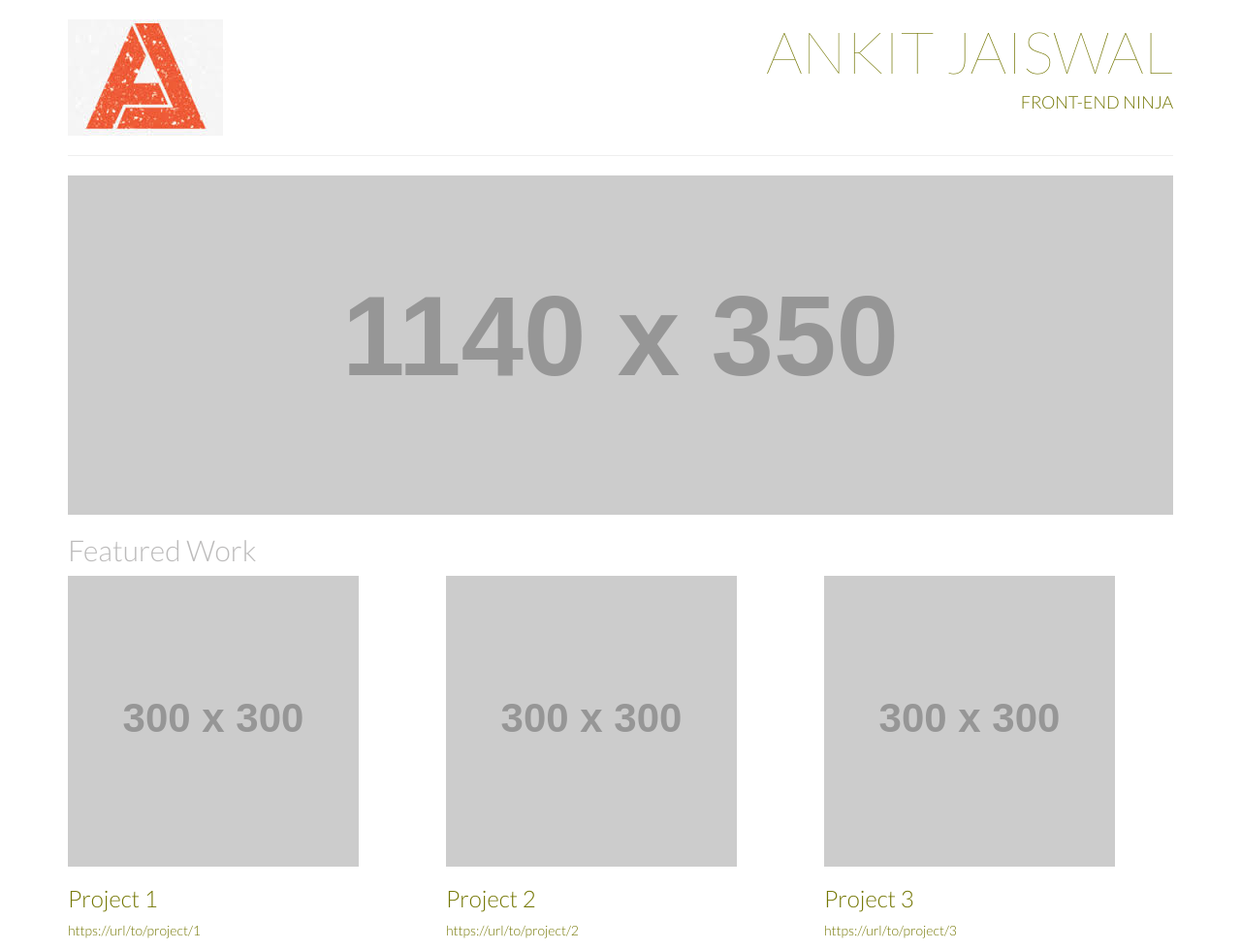
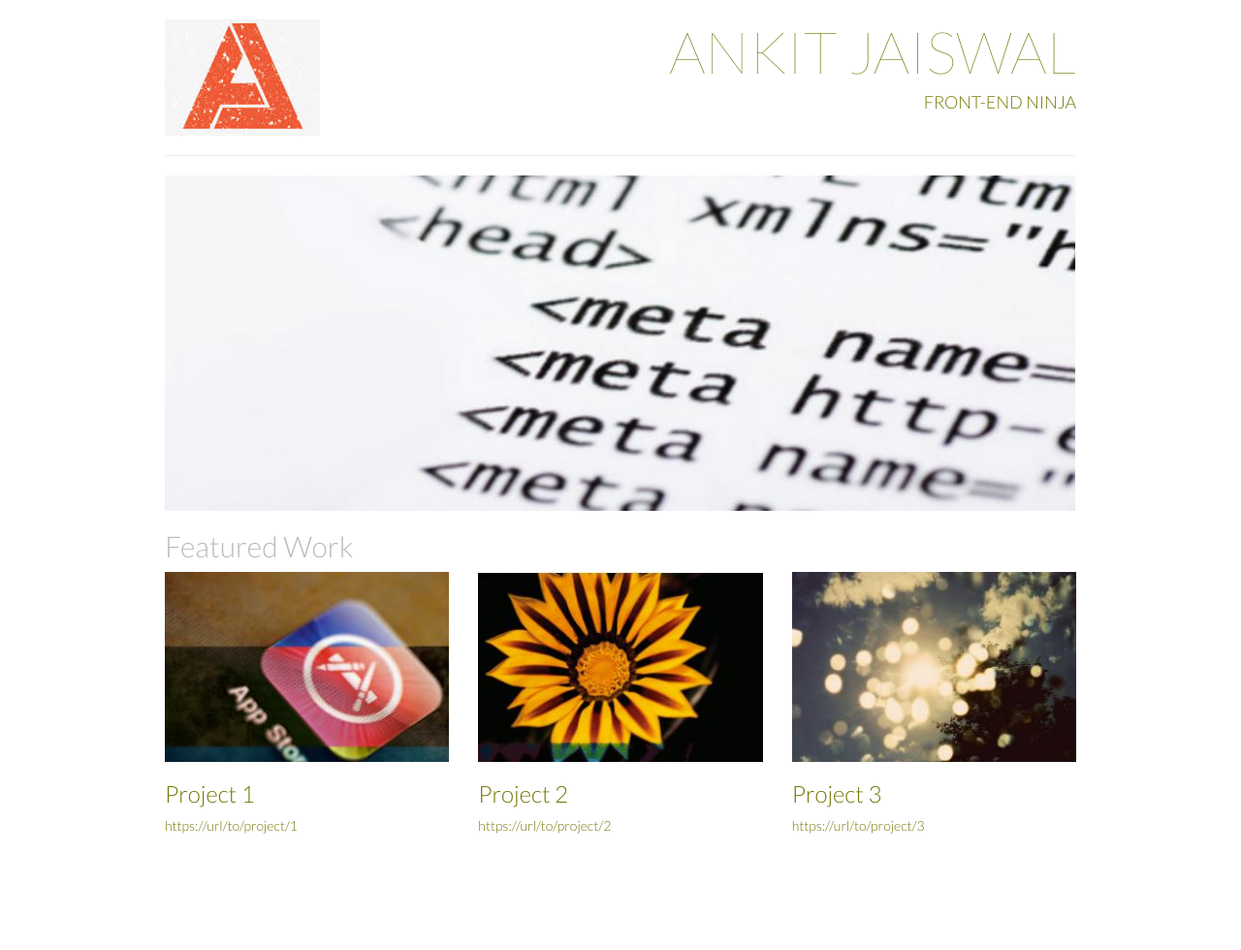
Before and after one commit to ankjai/udacity_fe0315_project_1, a website: page framework/index.html in a window 1280 px wide. Shown: the whole page at 97% size. After the commit the page ends 872 px from the top, so only its background shows below. Drawn offline with Linux system fonts and the light colour scheme; placeholder pictures from the web are drawn by us.

Commit message:
Updating placehold.it img tag to point to real images.

```diff
--- a/framework/css/style.css
+++ b/framework/css/style.css
@@ -1,11 +1,17 @@
-// *{
-// 	border: 1px solid red !important;
-// }
+/**{
+	border: 1px solid red !important;
+}*/
 
 body{
 	font-family: 'Lato', sans-serif;
 	color: #747704;
 	font-weight: 300;
+}
+
+@media (min-width: 1200px) {
+	.container {
+		width: 970px;
+	}
 }
 
 .text-muted{
--- a/framework/index.html
+++ b/framework/index.html
@@ -29,7 +29,7 @@
         </div>
         <div class="row">
             <div class="col-md-12">
-                <img src="http://placehold.it/1140x350" alt="Main portfolio image" class="img-responsive">
+                <img src="images/code_950x350.jpeg" alt="Main portfolio image" class="img-responsive">
             </div>
         </div>
         <div class="row">
@@ -39,21 +39,21 @@
         </div>
         <div class="row">
             <div class="col-md-4">
-                <img src="http://placehold.it/300" alt="project-1 image" class="img-responsive" data-toggle="modal" data-target="#project1">
+                <img src="images/appify_300x200.jpeg" alt="project-1 image" class="img-responsive" data-toggle="modal" data-target="#project1">
 
                 <h3>Project 1</h3>
 
                 <p>https://url/to/project/1</p>
             </div>
             <div class="col-md-4">
-                <img src="http://placehold.it/300" alt="project-2 image" class="img-responsive" data-toggle="modal" data-target="#project2">
+                <img src="images/sunflower_300x200.jpeg" alt="project-2 image" class="img-responsive" data-toggle="modal" data-target="#project2">
 
                 <h3>Project 2</h3>
 
                 <p>https://url/to/project/2</p>
             </div>
             <div class="col-md-4">
-                <img src="http://placehold.it/300" alt="project-3 image" class="img-responsive" data-toggle="modal" data-target="#project3">
+                <img src="images/bokeh_300x200.jpeg" alt="project-3 image" class="img-responsive" data-toggle="modal" data-target="#project3">
 
                 <h3>Project 3</h3>
 
```
Also changed, not shown: framework/images/appify_300x200.jpeg (added), framework/images/bokeh_300x200.jpeg (added), framework/images/code_950x350.jpeg (added), framework/images/sunflower_300x200.jpeg (added), framework/images_src/appify_300x200.jpeg (added), framework/images_src/bokeh_300x200.jpeg (added), framework/images_src/code_950x350.jpeg (added), framework/images_src/sunflower_300x200.jpeg (added). Lines whose indentation alone changed are shown as unchanged.
